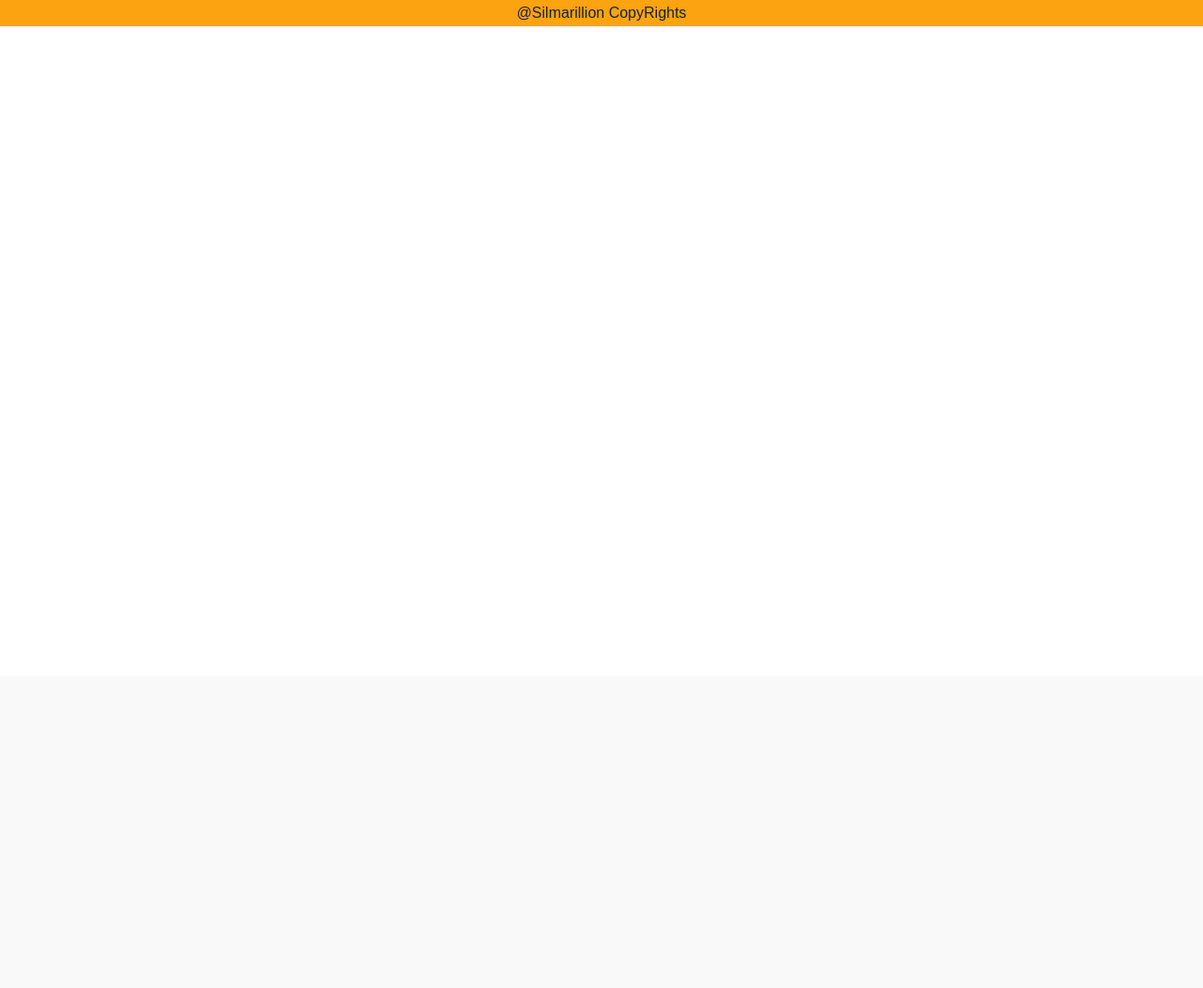
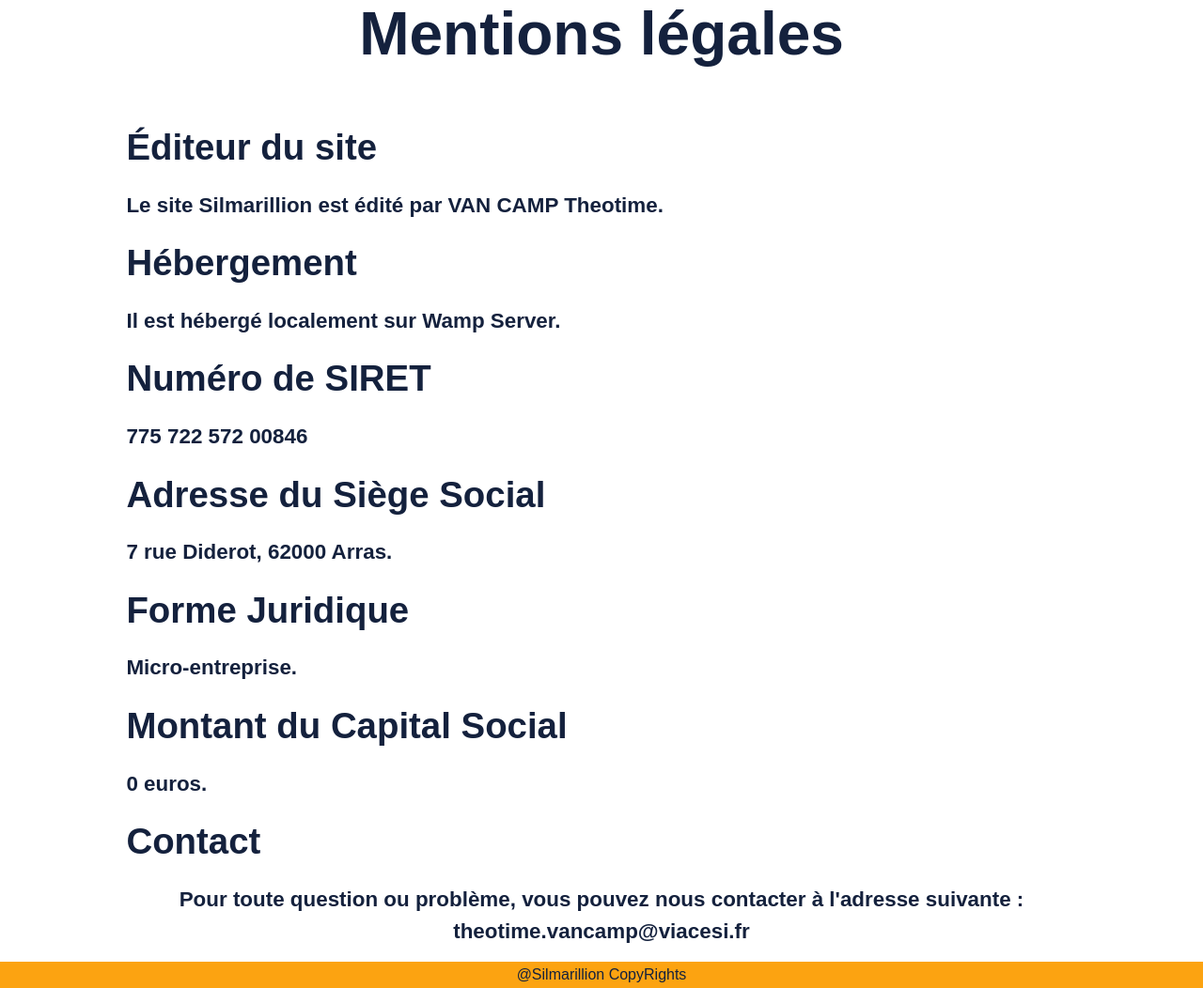
Before and after one commit to fvancamp5/Mediatheque_Silmarillion, a Symfony app: template templates/legal/index.html.twig in a window 1280 px wide. Shown: the part 80-1132 px from the top of the page at 94% size. Before the commit the page ends 108 px from the top, so only its background shows below. Run offline with Twig, Linux system fonts and the light colour scheme; the template is opened without the code that fills it, so the values that code supplies are empty; some libraries are stand-ins or nearby versions.

Commit message:
fix de la page shinig, ajout page mentions legales et ameliorations aspects css pour la page d'accueil

```diff
--- a/public/style/webstyle.css
+++ b/public/style/webstyle.css
@@ -5,6 +5,7 @@
     --yellow : #FCA311;
 }
 
+/* --------------   Balises  ------------------ */
 
 header {
     background-color: var(--blue);
@@ -33,8 +34,9 @@
 
 
 html, body {
-    width: 100%;
-    height: 100%;
+    display: flex;
+    flex-direction: column;
+    min-height: 100vh;
     background: white;
     color: var(--blue);
     font-family: 'Arial', sans-serif;
@@ -87,6 +89,9 @@
     color: var(--blue);
 }
 
+
+/* --------------   Classes  ------------------ */
+
 .nav{
     flex: auto;
     margin-left: auto;
@@ -125,6 +130,7 @@
 }
 
 .container {
+    flex: 1;
     display: flex;
     flex-wrap: wrap;
     justify-items: center;
@@ -132,10 +138,10 @@
     width: 100%;
     height: 100%;
     padding: 0;
-    flex-wrap: wrap;
     align-items: center;
-    align-content: flex-start;
+    flex-direction: column;
 }
+
 
 .personnal {
     display: flex;
@@ -156,12 +162,12 @@
 }
 
 .title.is-primary {
-    font-size: 4rem;
+    font-size: clamp(3rem, 5vw, 12rem) !important;
     font-weight: bold;
     color: var(--blue);
 }
 .title.is-secondary {
-    font-size: 1.75rem;
+    font-size: clamp(1rem, 2.5vw, 4rem) !important;
     font-weight: 500;
     color: var(--blue);
 }
@@ -240,7 +246,7 @@
     margin: 1rem ;
     width: 100%;
     font-weight: 700!important;
-    font-size: 2rem!important;
+    font-size: clamp(1rem, 2.5vw, 4rem) !important;
 }
 
 .logo {
@@ -308,22 +314,25 @@
     height: auto;
 }
 
-.media-details {
+.media-details, .legal {
     flex: 1;
     display: flex;
     flex-direction: column;
     justify-content: center;
     align-items: flex-start;
-    max-width: 50%;
     height: auto;
 }
 
-.media-details table {
-    width: 100%;
-    margin-bottom: 2rem;
+.media-details {
+    max-width: 50%;
 }
 
-.media-details h2 {
+.legal {
+    max-width: 80%;
+    margin: 1rem auto;
+}
+
+.media-details,.legal h2 {
     margin: 1rem 0;
     font-size: clamp(2rem, 3vw, 8rem) !important;
     font-weight: 600!important;
@@ -342,7 +351,6 @@
 .media-item{
     display: flex;
     flex-direction: column;
-    font-size: 2rem;
     width: 100%;
     height: 100%;
     max-width: calc(100% / 5 );
@@ -360,7 +368,7 @@
     box-shadow: 0 0 2px var(--blue);
 }
 
-.media-item p {
+.media-item, .legal p {
     text-decoration: none;
     color: var(--blue);
     font-weight: 700!important;
@@ -368,7 +376,17 @@
     text-align: center;
 }
 
+
+/* --------------   Media Queries  ------------------ */
+
+
 @media (min-width: 769px) and (orientation: portrait) {
+    .media-item {
+        max-width : calc(100% / 3);
+    }
+    .media-item p {
+        font-size: clamp(2rem, 2.5vw, 4rem) !important;
+    }
     .media-content {
         flex-direction: column;
         align-items: center;
@@ -386,6 +404,7 @@
         vertical-align: top;
     }
 }
+
 
 @media (max-width: 768px) {
     header {
@@ -485,3 +504,20 @@
         vertical-align: top;
     }
 }
+
+/*bulma impose des tailles max en fonction de la taille de l'ecran, du coup je retire*/
+@media screen and (min-width: 1408px) {
+    .container:not(.is-max-tablet):not(.is-max-desktop):not(.is-max-widescreen) {
+    max-width: unset;
+    }
+}
+@media screen and (min-width: 1216px) {
+    .container:not(.is-max-tablet):not(.is-max-desktop) {
+    max-width: unset;
+    }
+}
+@media screen and (min-width: 1024px) {
+    .container {
+    max-width: unset;
+    }
+}
--- a/src/Controller/HomeController.php
+++ b/src/Controller/HomeController.php
@@ -102,7 +102,7 @@
             'type' => 'Jeu vidéo',
             'image' => 'ds_3.png',
             'description' => 'Dark Souls 3 est un jeu de rôle et d\'action développé par From Software et publié par Bandai Namco Entertainment. ',
-            'state' => true
+            'state' => false
         ];
         $media3 = [
             'id' => 3,
@@ -136,7 +136,7 @@
             }
         }
 
-        if (!isset($medias[$id])) {
+        if (!$media) {
             throw $this->createNotFoundException('Media not found');
         }
 
--- a/templates/legal/index.html.twig
+++ b/templates/legal/index.html.twig
@@ -6,5 +6,33 @@
 
 {% block body %}
 
+    <div class="container">
+        <h1 class="title is-primary"> Mentions légales </h1>
+        <div class="legal">
+
+            <h2> Éditeur du site </h2>
+            <p> Le site Silmarillion est édité par VAN CAMP Theotime. </p>
+
+            <h2> Hébergement </h2>
+            <p> Il est hébergé localement sur Wamp Server. </p>
+
+            <h2> Numéro de SIRET </h2>
+            <p> 775 722 572 00846 </p>
+
+            <h2> Adresse du Siège Social </h2>
+            <p> 7 rue Diderot, 62000 Arras. </p>
+
+            <h2> Forme Juridique </h2>
+            <p> Micro-entreprise. </p>
+
+            <h2> Montant du Capital Social </h2>
+            <p> 0 euros. </p>
+
+            <h2> Contact </h2>
+            <p> Pour toute question ou problème, vous pouvez nous contacter à l'adresse suivante : theotime.vancamp@viacesi.fr </p>
+
+        </div>
+    </div>
+
 
 {% endblock %}
```
